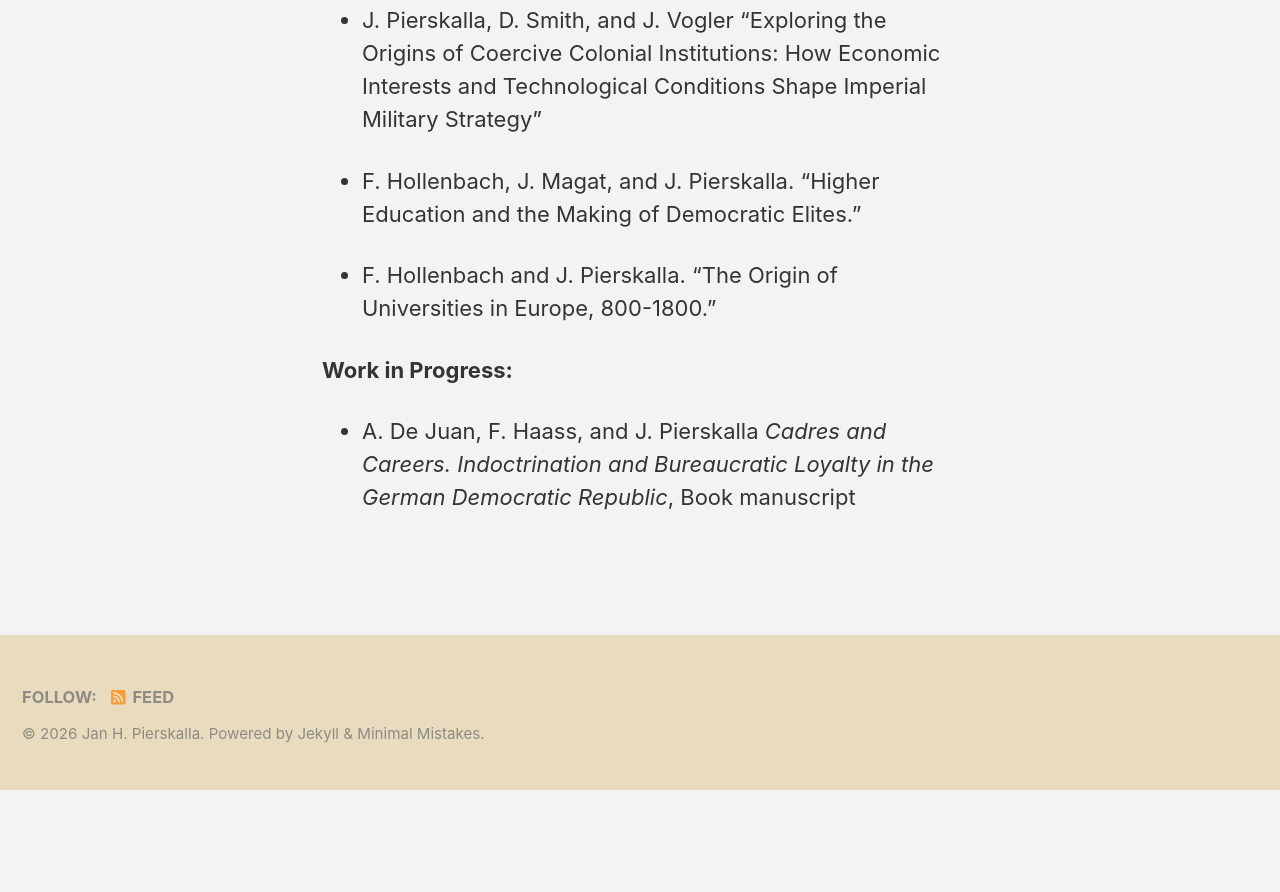
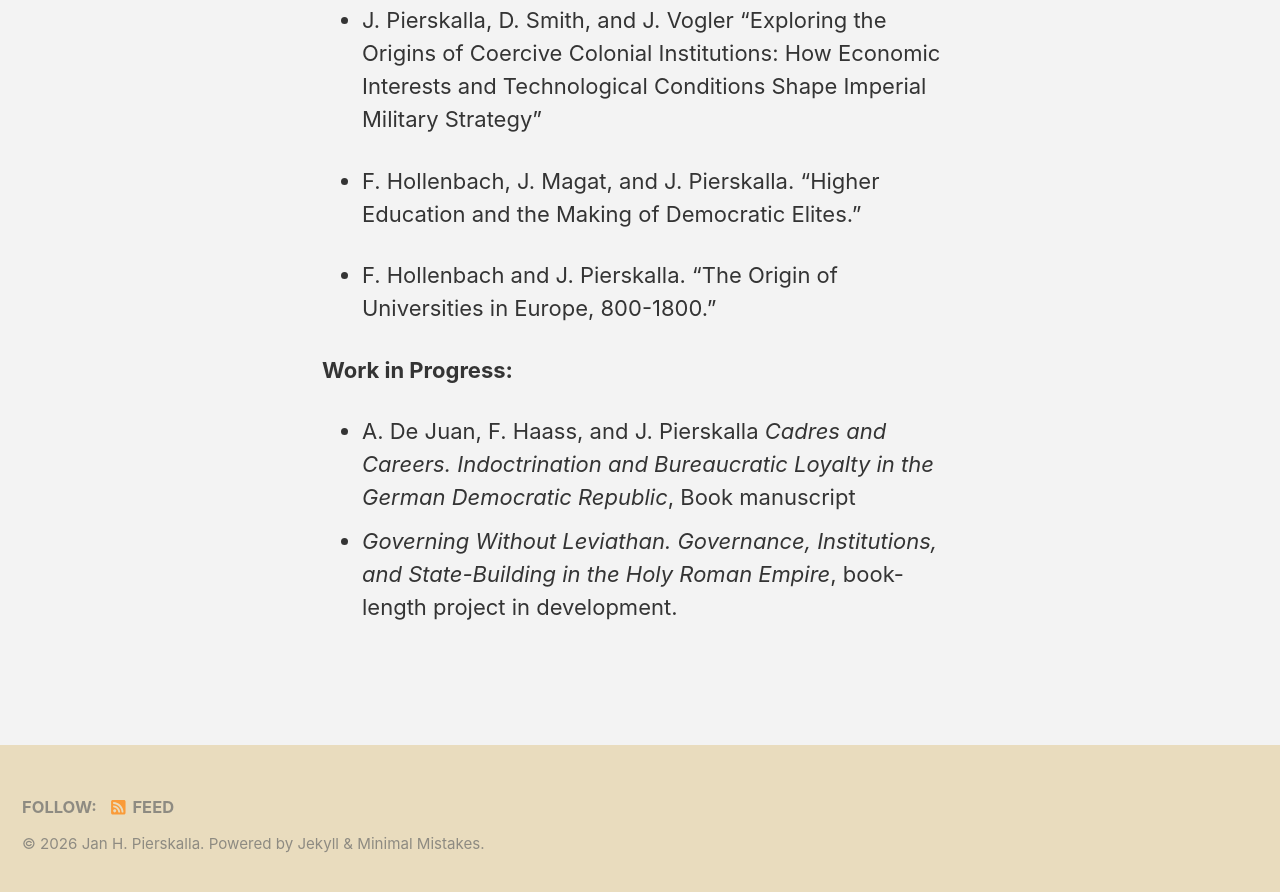
Before and after one commit to jpierskalla/jpierskalla.github.io, a Jekyll site: the page built from pages/workingPapers.md, in a window 1280 px wide and 900 px high, scrolled down 603 px. Shown: the top 892 px of the window. Built offline with Jekyll 4.4.1, drawn with Linux system fonts in a browser that asks for light colours; nearby versions of some CDN libraries; before the commit the page ends 1393 px from its top, so only the background shows below that.

Commit message:
Add new project to working papers list

```diff
--- a/pages/workingPapers.md
+++ b/pages/workingPapers.md
@@ -25,3 +25,4 @@ __Working Papers:__
 __Work in Progress:__
 
 - A. De Juan, F. Haass, and J. Pierskalla *Cadres and Careers. Indoctrination and Bureaucratic Loyalty in the German Democratic Republic*, Book manuscript
+- *Governing Without Leviathan. Governance, Institutions, and State-Building in the Holy Roman Empire*, book-length project in development.
```
